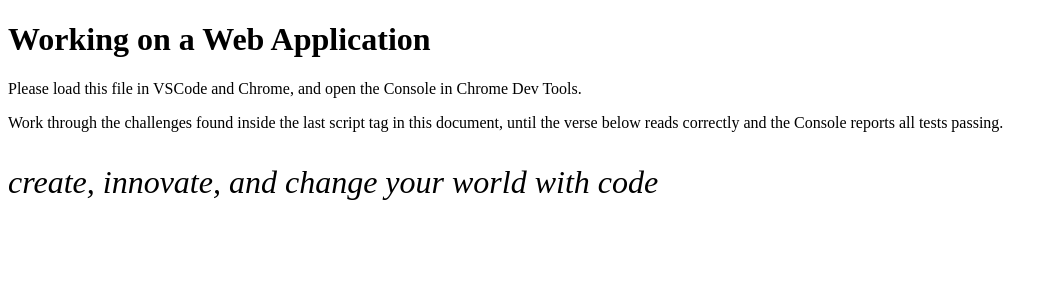
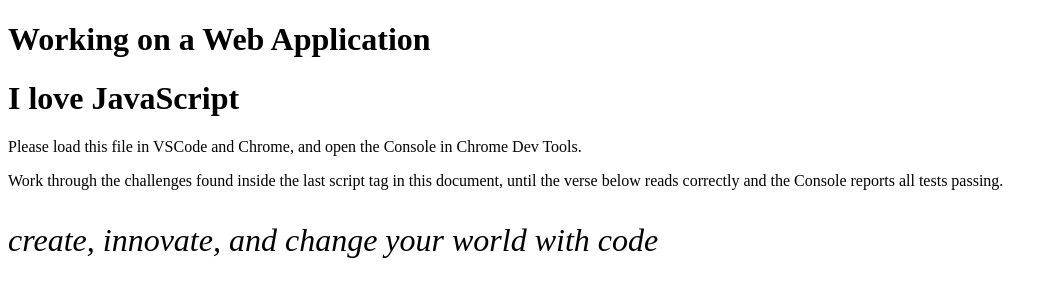
Before and after one commit to Isaac-Malin/Project-1, a plain HTML site: page index.html in a window 1280 px wide. Shown: the whole page, without its empty margins (0-1058 px from the left). Drawn offline with nearby package versions, Linux system fonts and the light colour scheme.

Commit message:
added h1 to index.html

```diff
--- a/index.html
+++ b/index.html
@@ -14,6 +14,7 @@
 
 <body>
   <h1>Working on a Web Application</h1>
+  <h1 class="JS">I love JavaScript</h1>
   <p>Please load this file in VSCode and Chrome, and open the Console in Chrome Dev Tools.</p>
   <p>Work through the challenges found inside the last script tag in this document,
     until the verse below reads correctly and the Console reports all tests passing.</p>
```
